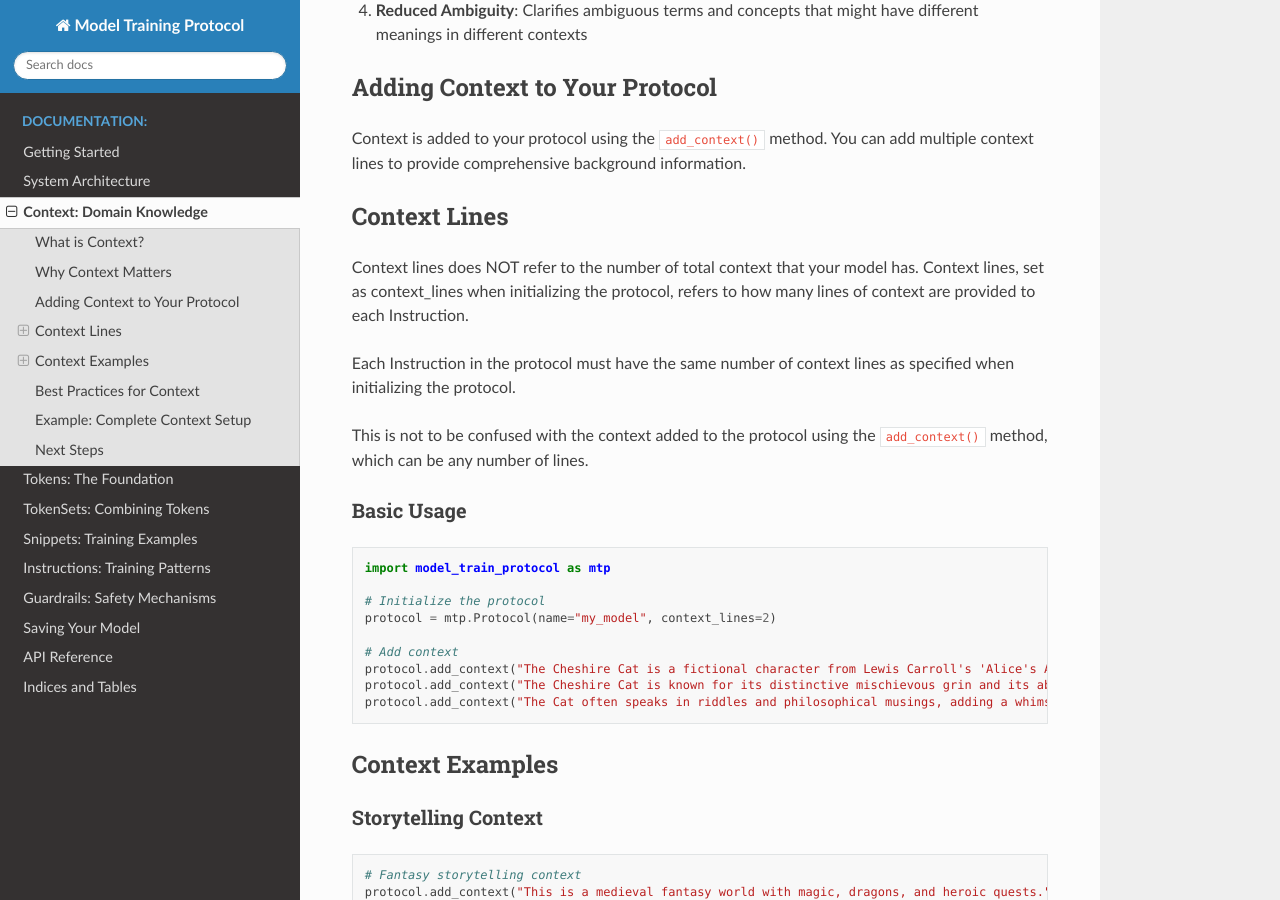
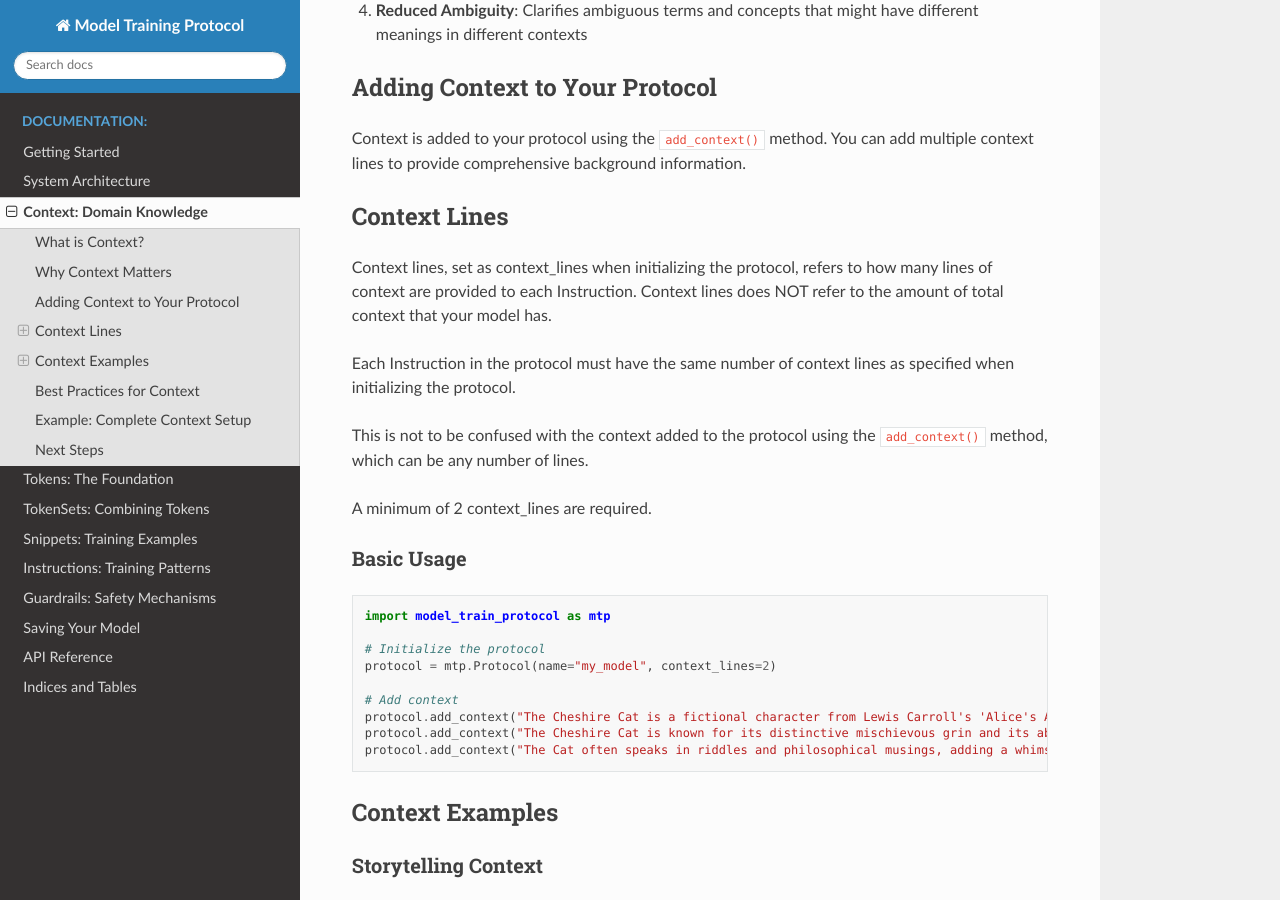
Before and after one commit to databiomes/modeltrainprotocol, a Sphinx documentation site: the page built from docs/source/context.rst, in a window 1280 px wide and 900 px high, scrolled down 753 px. Built offline with Sphinx 7.4.7 and the Read the Docs theme 3.1.0, drawn with Linux system fonts in a browser that asks for light colours.

Commit message:
Update context and instructions files

```diff
--- a/docs/source/context.rst
+++ b/docs/source/context.rst
@@ -32,14 +32,14 @@ Context is added to your protocol using the ``add_context()`` method. You can ad
 
 Context Lines
 --------------
-
-Context lines does NOT refer to the number of total context that your model has. Context lines, set as
-context_lines when initializing the protocol, refers to how many lines of context are provided to each Instruction.
+Context lines, set as context_lines when initializing the protocol, refers to how many lines of context are provided to each Instruction.
+Context lines does NOT refer to the amount of total context that your model has.
 
 Each Instruction in the protocol must have the same number of context lines as specified when initializing the protocol.
 
 This is not to be confused with the context added to the protocol using the ``add_context()`` method, which can be any number of lines.
 
+A minimum of 2 context_lines are required.
 
 Basic Usage
 ~~~~~~~~~~~
--- a/docs/source/instructions.rst
+++ b/docs/source/instructions.rst
@@ -11,7 +11,7 @@ For scenarios where the model responds without user input.
 Parameters
 ~~~~~~~~~~
 
-- **context**: Sequence of TokenSets that provide background information
+- **context**: Sequence of TokenSets that provide background information. The number of context samples provided is determined by the protocol's context_lines parameter, and must be the same across all instructions.
 - **response**: The TokenSet that defines the model's response pattern (cannot contain UserTokens)
 - **final**: A Token that represents the final action or result. E.g. "Continue", "End", "Explode"
 
```
